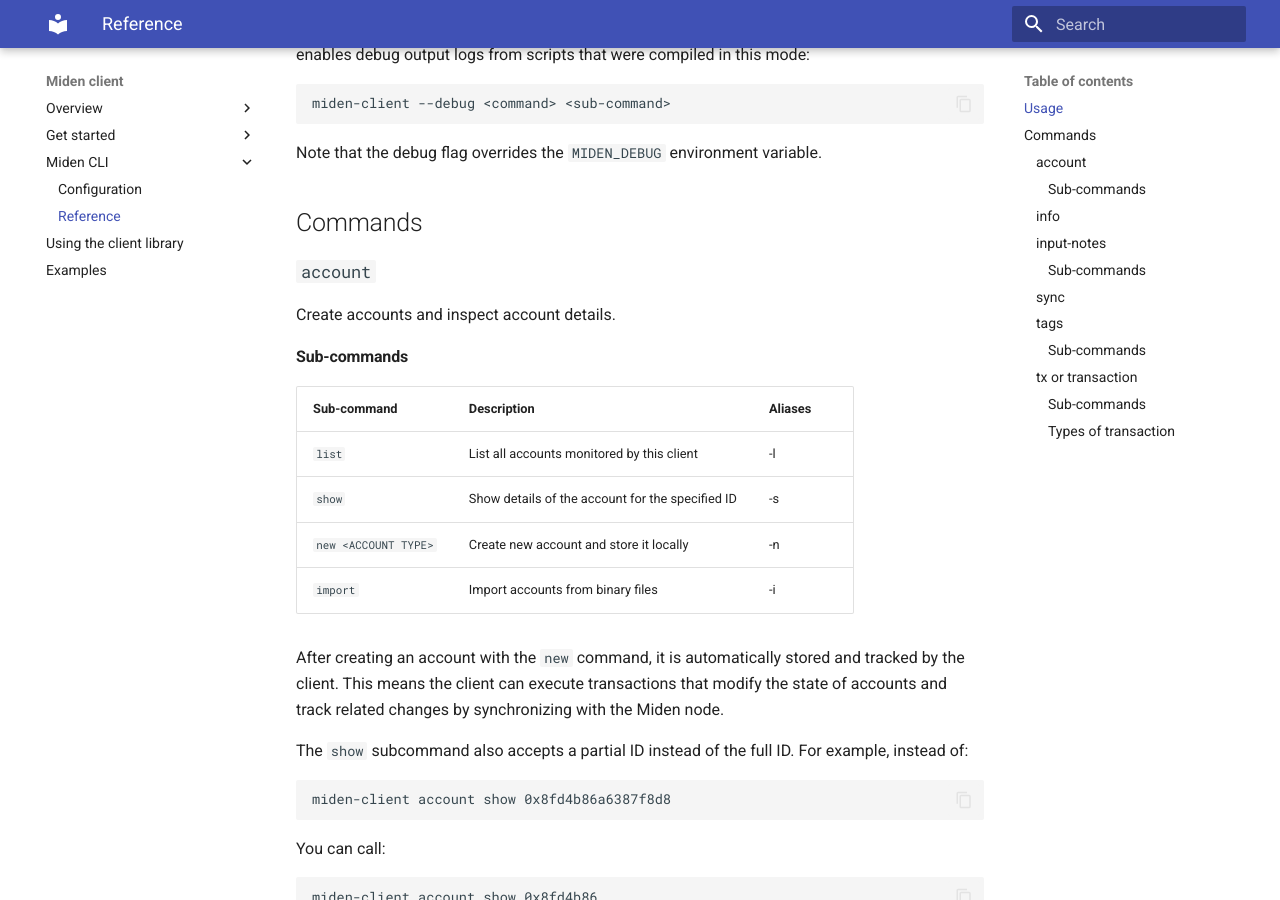
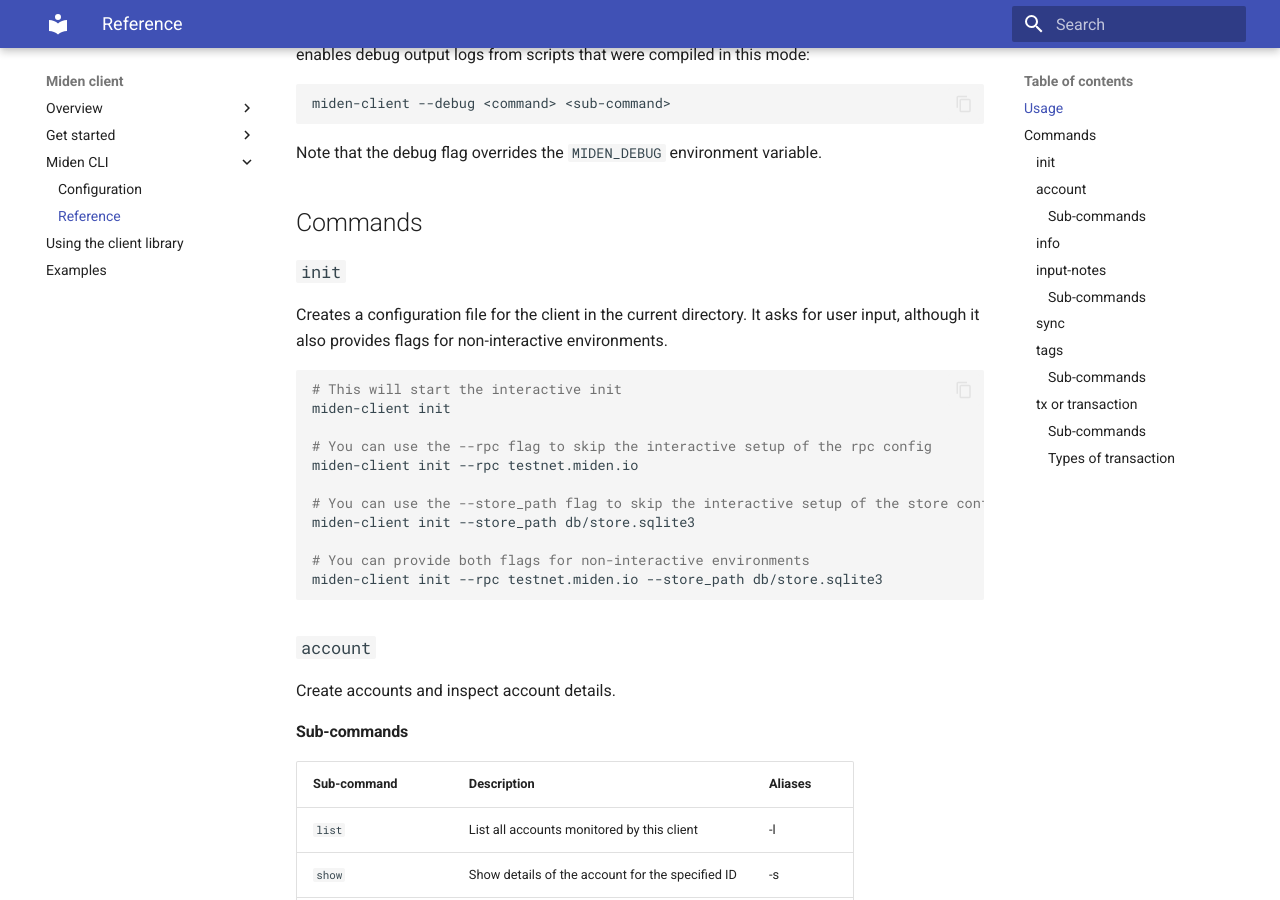
Before and after one commit to 0xPolygonMiden/miden-client, an MkDocs documentation site: the page built from docs/cli-reference.md, in a window 1280 px wide and 900 px high, scrolled down 481 px. Built offline with MkDocs 1.6.1 and Material for MkDocs 9.7.7, drawn with Linux system fonts in a browser that asks for light colours.

Commit message:
refactor: add config flag for store

````diff
--- a/docs/cli-reference.md
+++ b/docs/cli-reference.md
@@ -24,6 +24,24 @@
 Note that the debug flag overrides the `MIDEN_DEBUG` environment variable.
 
 ## Commands
+
+### `init`
+
+Creates a configuration file for the client in the current directory. It asks for user input, although it also provides flags for non-interactive environments.
+
+```sh
+# This will start the interactive init
+miden-client init
+
+# You can use the --rpc flag to skip the interactive setup of the rpc config
+miden-client init --rpc testnet.miden.io
+
+# You can use the --store_path flag to skip the interactive setup of the store config
+miden-client init --store_path db/store.sqlite3
+
+# You can provide both flags for non-interactive environments
+miden-client init --rpc testnet.miden.io --store_path db/store.sqlite3
+```
 
 ### `account`
 
````
Also changed, not shown: 1 other file.
